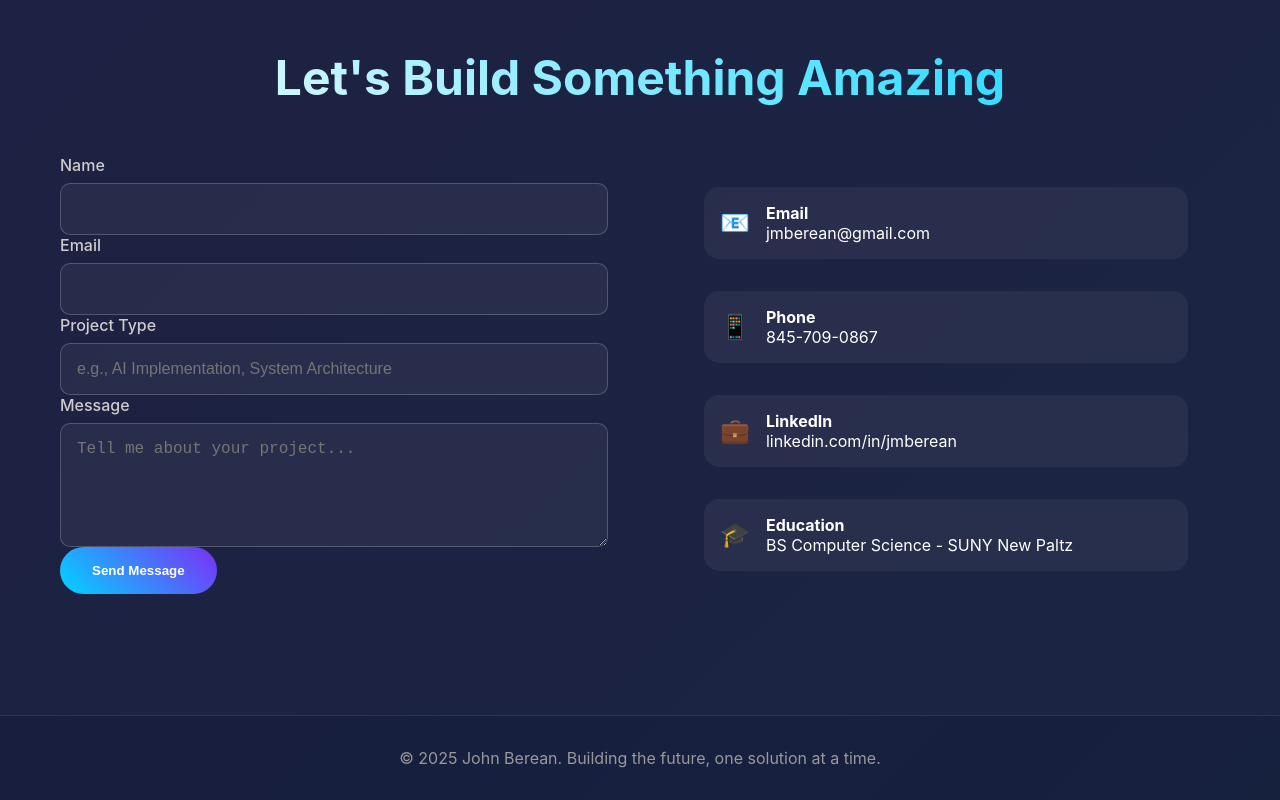
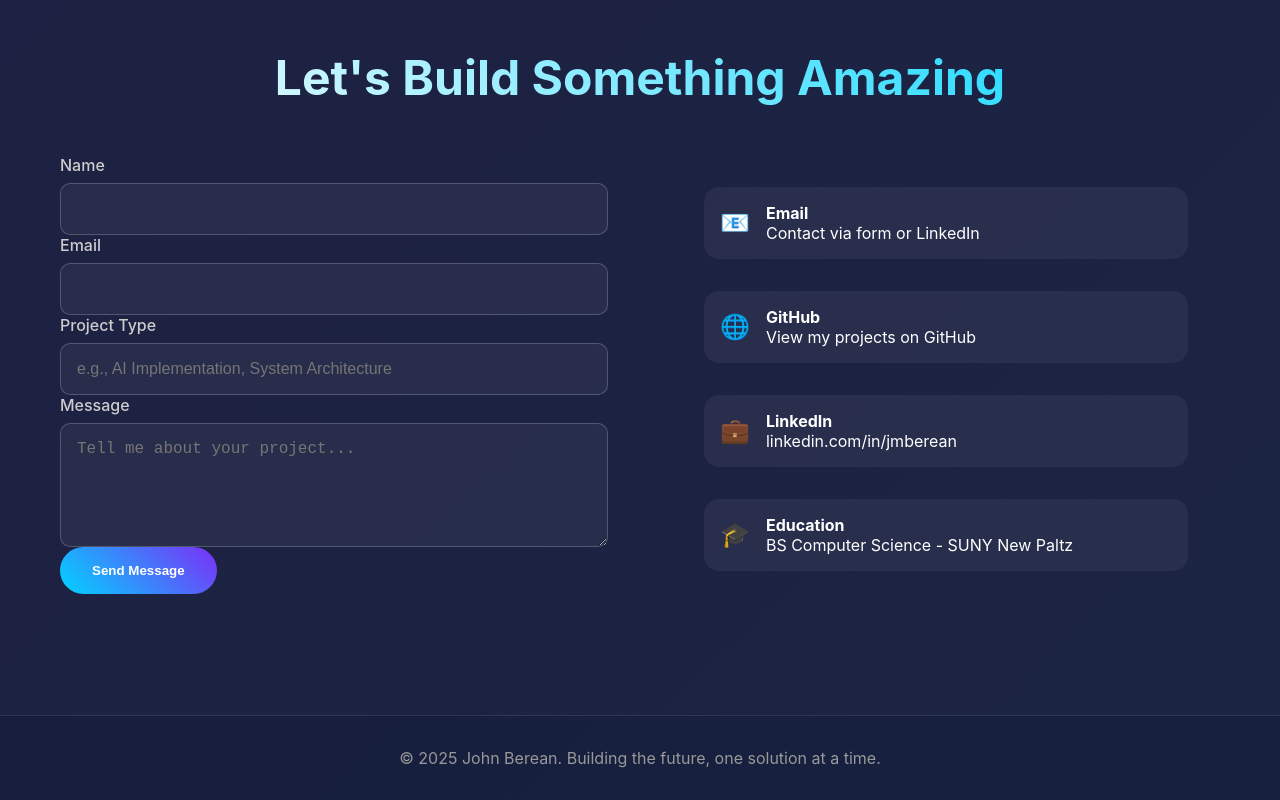
Before and after one commit to jmberean/jmberean, a plain HTML site: page index.html in a window 1280 px wide. Shown: the part 4434-5234 px from the top of the page. Drawn offline with Linux system fonts and the light colour scheme.

Commit message:
Update index.html

```diff
--- a/index.html
+++ b/index.html
@@ -764,14 +764,14 @@ function transformBusiness() {
                         <div class="contact-icon">📧</div>
                         <div>
                             <h4>Email</h4>
-                            <p>jmberean@gmail.com</p>
+                            <p>Contact via form or LinkedIn</p>
                         </div>
                     </div>
                     <div class="contact-item">
-                        <div class="contact-icon">📱</div>
+                        <div class="contact-icon">🌐</div>
                         <div>
-                            <h4>Phone</h4>
-                            <p>845-709-0867</p>
+                            <h4>GitHub</h4>
+                            <p>View my projects on GitHub</p>
                         </div>
                     </div>
                     <div class="contact-item">
```
